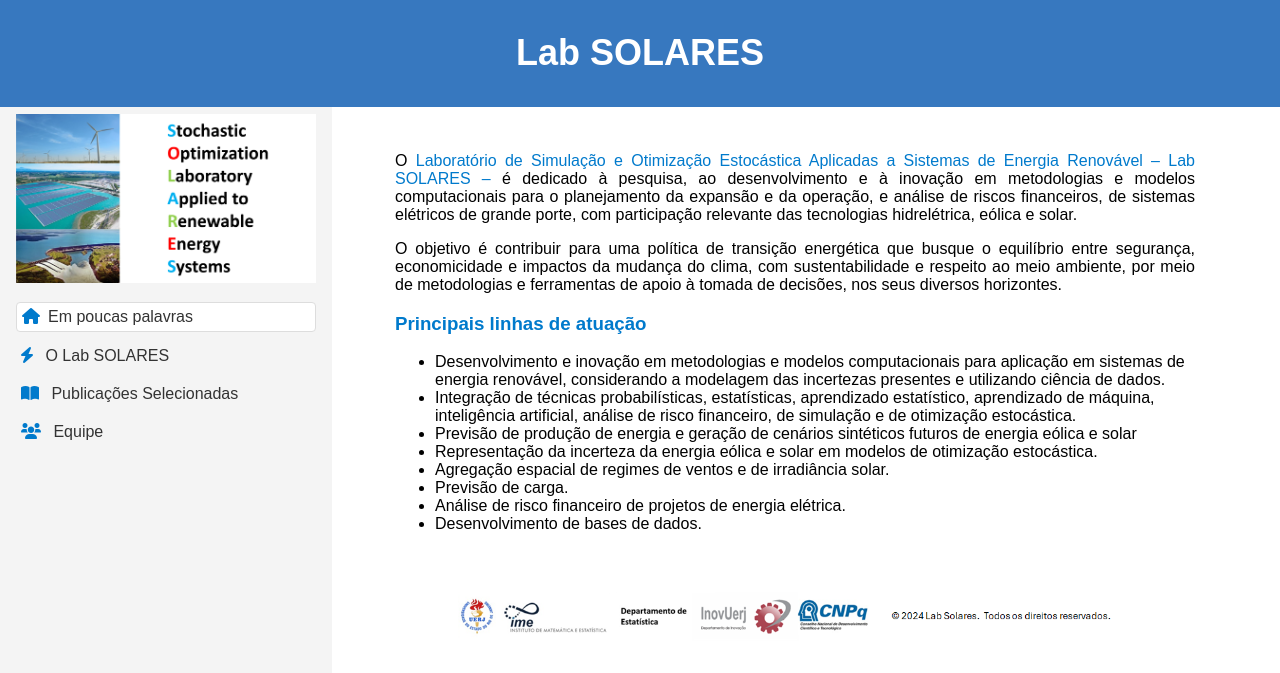
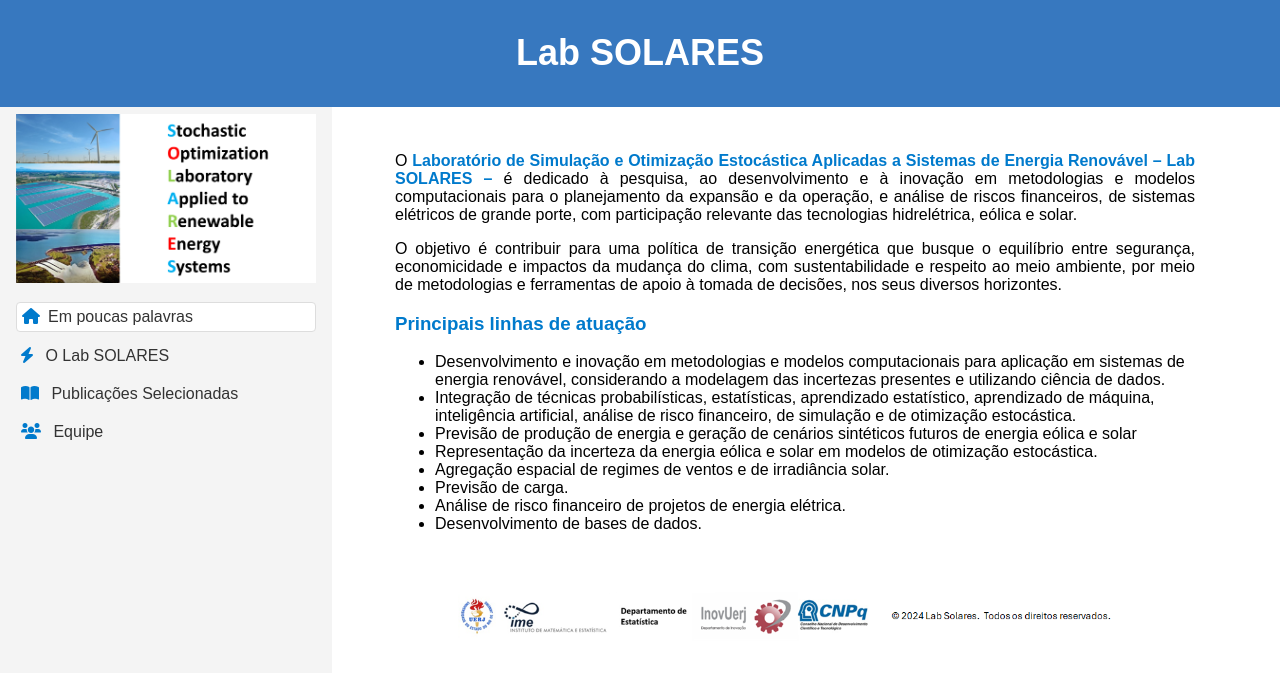
Before and after one commit to LabSolares-UERJ/main, a Jekyll site: the page built from index.html, in a window 1280 px wide. Shown: the top 673 px of the page. Built offline with Jekyll 4.4.1, drawn with Linux system fonts in a browser that asks for light colours.

Commit message:
Update index.html

```diff
--- a/index.html
+++ b/index.html
@@ -4,7 +4,7 @@ title: "Em poucas palavras"
 ---
 
 <div class="index">
-    <p>O <span style="color: #007acc;">Laboratório de Simulação e Otimização Estocástica Aplicadas a Sistemas de Energia Renovável – Lab SOLARES –</span> é
+    <p>O <span style="color: #007acc;"><strong>Laboratório de Simulação e Otimização Estocástica Aplicadas a Sistemas de Energia Renovável – Lab SOLARES –</strong></span> é
         dedicado à pesquisa, ao desenvolvimento e à inovação em metodologias e modelos computacionais para o
         planejamento da expansão e da operação, e análise de riscos financeiros, de sistemas elétricos de grande porte, com
         participação relevante das tecnologias hidrelétrica, eólica e solar.</p>
```
